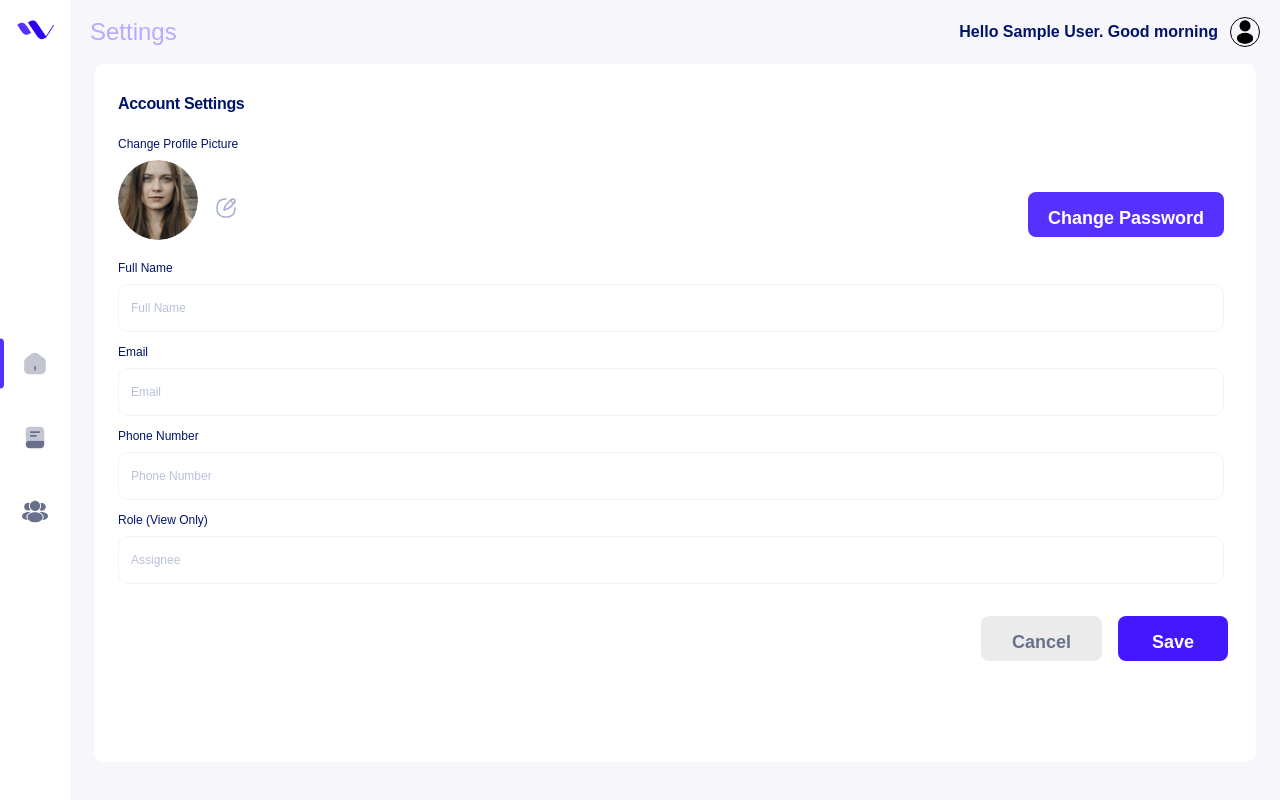
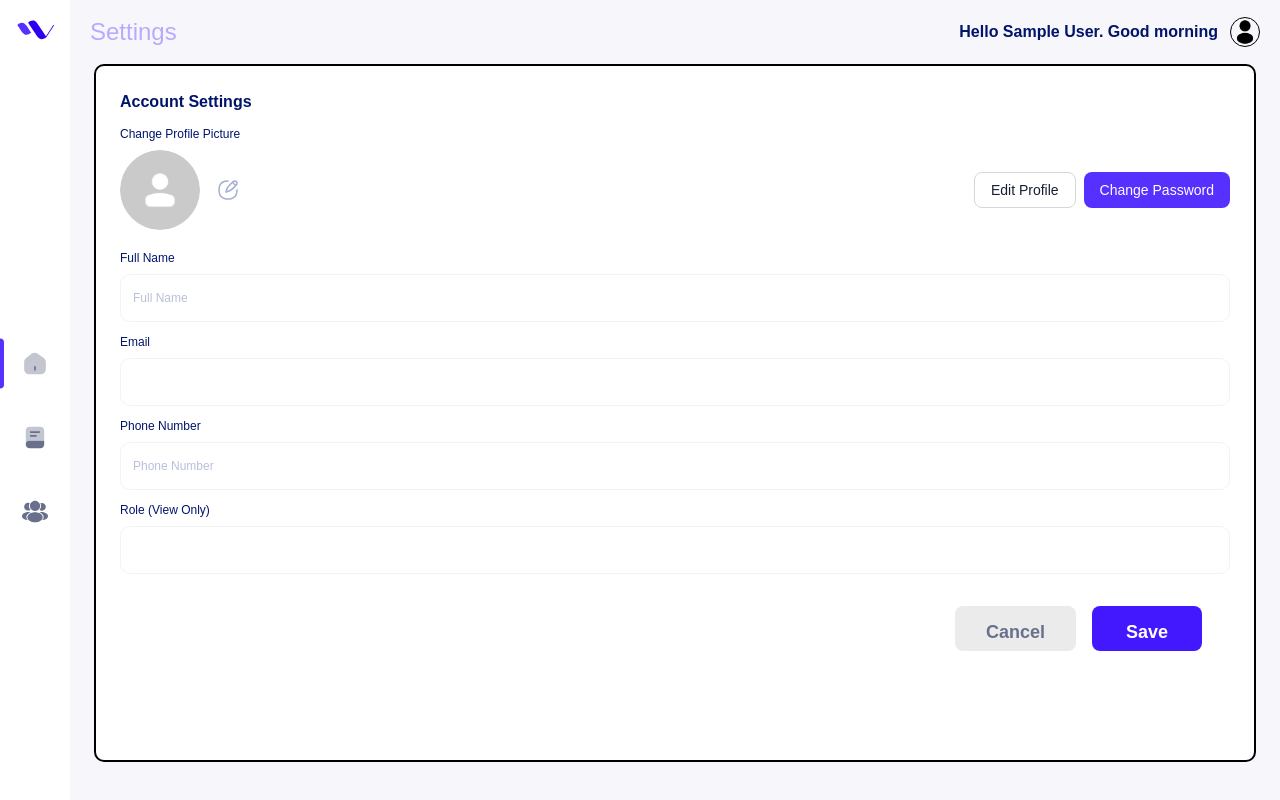
Before and after one commit to tajnur007/d2d-marketing-frontend, a Next.js app: page /settings in a window 1280 px wide. Built offline with nearby package versions, Linux system fonts and the light colour scheme; no server answers; sample sign-in values are in the browser's storage; a web font is replaced by a local one.

Commit message:
Profile setting page slightly reorganized and Edit Profile button included

```diff
--- a/components/user-setting/account-setting.tsx
+++ b/components/user-setting/account-setting.tsx
@@ -90,21 +90,14 @@ const AccountSettingsPage = ({
 
   return (
     <section>
-      <div className='w-full h-[calc(100vh-102px)] mt-0 rounded-[10px] bg-white'>
-        <div className='ml-6'>
-          <div>
-            <div className='text-[#00156A] font-bold text-base tracking-[-0.32px] pt-7'>
-              Account Settings
-            </div>
-            <div className='mt-5 text-[#00156A] text-xs font-medium'>
+      <div className='w-full h-[calc(100vh-102px)] p-6 rounded-[10px] bg-white border-2 border-black'>
+        <div className='text-[#00156A] font-bold'>Account Settings</div>
+        <div className='mt-3 text-[#00156A] text-xs font-medium'>
           Change Profile Picture
         </div>
-          </div>
-        </div>
 
-        <div>
-          <div className='flex mt-2 ml-6 mb-5 md:flex-row'>
-            <div className='flex items-center w-20 mt-[8px] md:mt-0'>
+        <div className='flex items-center justify-between mt-2 mb-5'>
+          <div className='flex items-center'>
             <Image
               src={profileImageSrc || profileImage}
               alt='Profile Picture'
@@ -112,12 +105,8 @@ const AccountSettingsPage = ({
               height={20}
               className='rounded-full w-20 h-20 flex-shrink-0'
             />
-            </div>
-            <div
-              className='mt-9 md:mt-9 ml-4 cursor-pointer'
-              onClick={handleEditIconClick}>
+            <div className='ml-4 cursor-pointer' onClick={handleEditIconClick}>
               <EditIcon />
-            </div>
               <input
                 type='file'
                 accept='image/*'
@@ -125,17 +114,22 @@ const AccountSettingsPage = ({
                 ref={fileInputRef}
                 onChange={handleFileChange}
               />
-            <div className='ml-auto mr-8 mt-8'>
-              <Button
-                type='button'
-                onClick={handlePasswordButtonClick}
-                className='text-[#FFFFFF] text-sm 2xl:text-base rounded-lg px-5 h-[45px] 2xl:h-[52px] bg-[#5630FF]'>
-                Change Password
-              </Button>
             </div>
           </div>
+          <div className='flex'>
+            <button className='text-[#191D31] text-sm 2xl:text-base rounded-lg px-4 2xl:px-5 h-9 2xl:h-12 bg-transparent border border-[#d8d7d7] text-nowrap mr-2 2xl:mr-3'>
+              Edit Profile
+            </button>
+            <button
+              onClick={handlePasswordButtonClick}
+              className='text-white text-sm 2xl:text-base rounded-lg px-4 2xl:px-5 h-9 2xl:h-12 bg-[#5630FF] text-nowrap'>
+              Change Password
+            </button>
+          </div>
+        </div>
+
         <form className='bg-white' onSubmit={submitData} id='settings-form'>
-            <div className='gap-[10px] ml-6 mr-8 mb-2 mt-2'>
+          <div className='gap-4 2xl:gap-5 mt-2'>
             <Input
               label='Full Name'
               placeholder='Full Name'
@@ -146,7 +140,6 @@ const AccountSettingsPage = ({
             />
             <Input
               label='Email'
-                placeholder='Email'
               id='email'
               name='Email'
               readOnly
@@ -165,7 +158,6 @@ const AccountSettingsPage = ({
 
             <Input
               label='Role (View Only)'
-                placeholder='Assignee'
               id='role'
               name='Role'
               value={userInfo?.user_type}
@@ -187,7 +179,6 @@ const AccountSettingsPage = ({
           </div>
         </form>
       </div>
-      </div>
     </section>
   );
 };
```
Also changed, not shown: assets/images/profilePic.png. Lines whose indentation alone changed are shown as unchanged.
